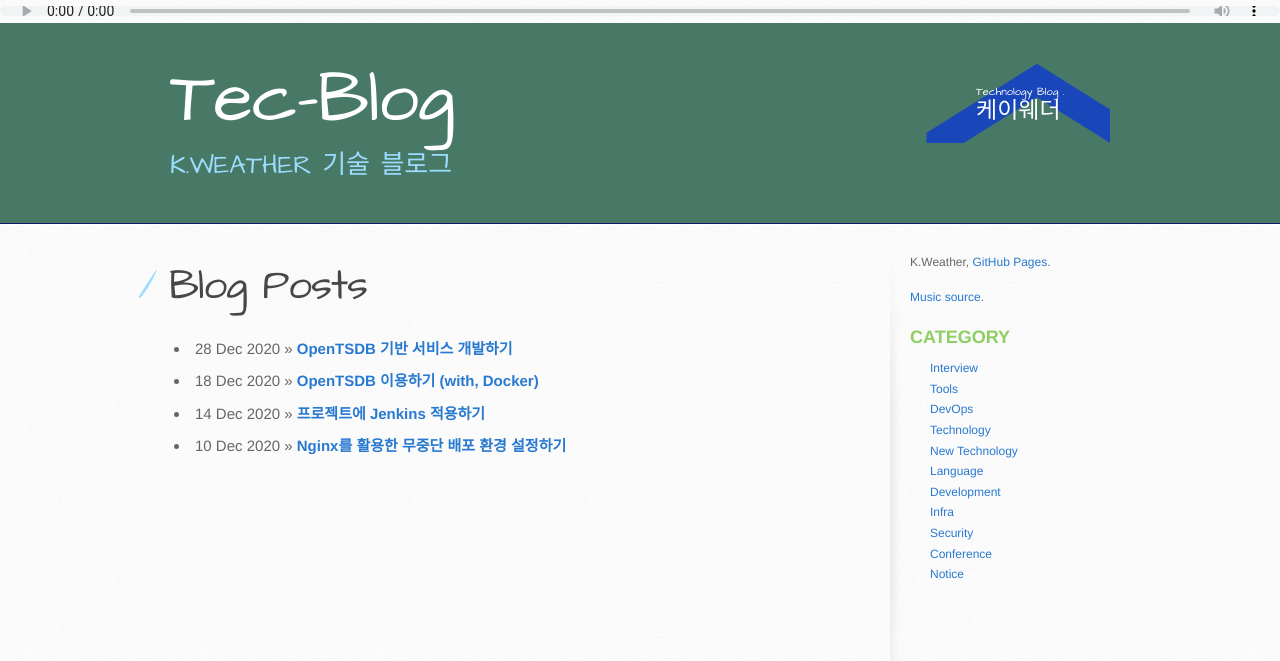
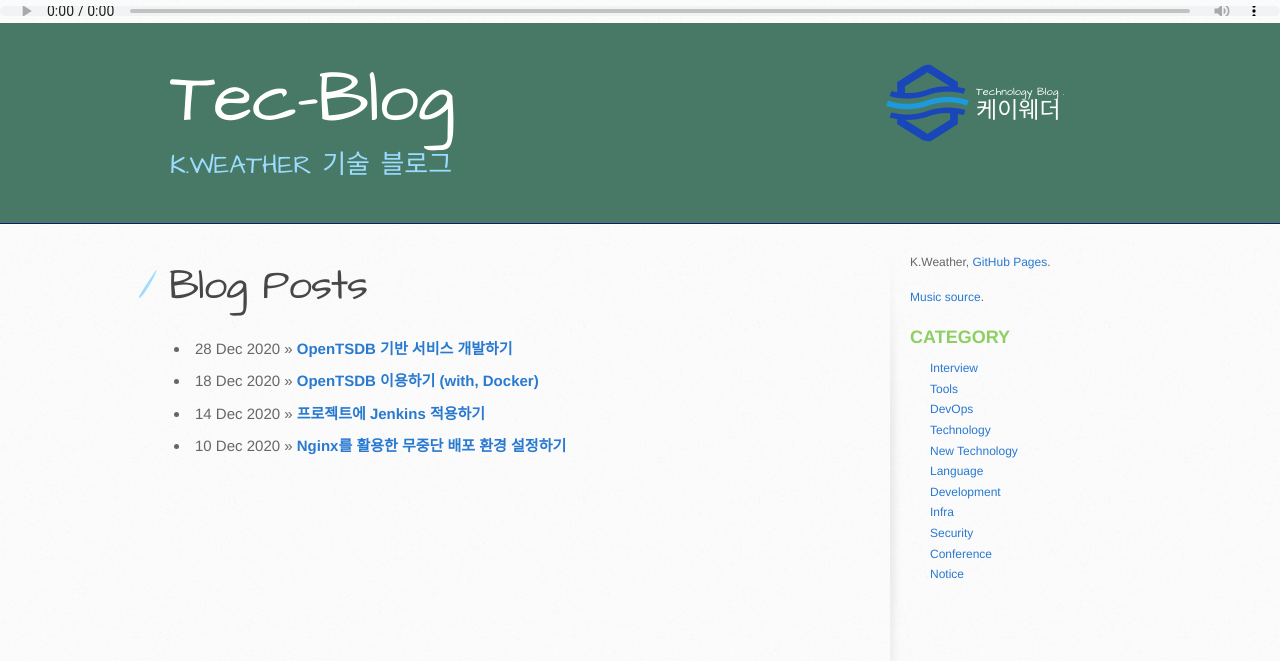
Before and after one commit to kweather-team/kweather-team.github.com, a Jekyll site: the page built from index.html, in a window 1280 px wide. Shown: the top 661 px of the page. Built offline with Jekyll 4.4.1, drawn with Linux system fonts in a browser that asks for light colours.

Commit message:
[fix] update

```diff
--- a/stylesheets/stylesheet.css
+++ b/stylesheets/stylesheet.css
@@ -535,8 +535,10 @@
   position: absolute;
   top: 0;
   right: 0;
-  background: transparent url("../images/main_logo_sub_kwt.png") 0 0 no-repeat;
-  /* background: transparent url(../images/main_logo_sub_kwt.png) 0 0 no-repeat; */
+  background-color: #bfafed;
+  background: transparent url("../images/main_logo_sub_kwt.png") 0 no-repeat;
+  background-size: 83px;
+  border-radius: 30%;
 }
 aside a.button {
   display: block;
@@ -544,8 +546,10 @@
   padding-left: 64px;
   margin-bottom: 20px;
   font-size: 21px;
-  background: transparent url("../images/main_logo_sub_kwt.png") 0 0 no-repeat;
-  /* background: transparent url(../images/main_logo_sub_kwt.png) 0 0 no-repeat; */
+  background-color: #bfafed;
+  background: transparent url("../images/main_logo_sub_kwt.png") 0 no-repeat;
+  background-size: 83px;
+  border-radius: 30%;
 }
 
 code, pre {
```
